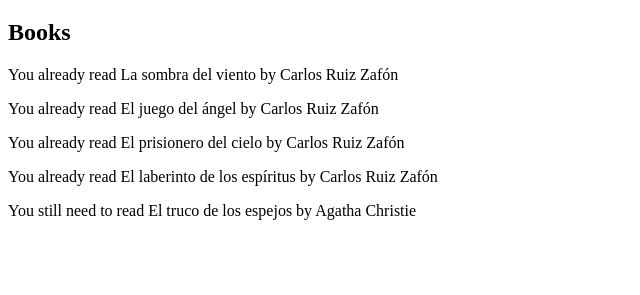
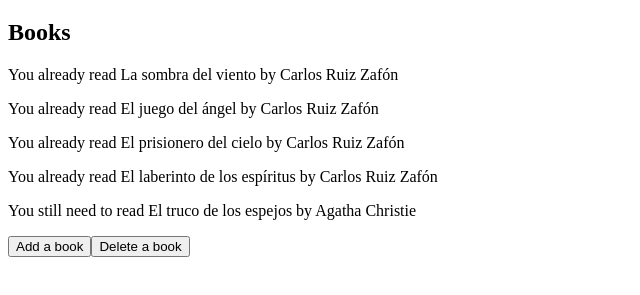
Before and after one commit to rinaprince/mlims-daw, a plain HTML site: page Unit 8/Task 808/books.html in a window 1280 px wide. Shown: the part 61-356 px from the top of the page, without its empty margins (0-640 px from the left). Drawn offline with Linux system fonts and the light colour scheme.

Commit message:
Task 808 still in progress 2

```diff
--- a/Unit 8/Task 805/script/main.js
+++ b/Unit 8/Task 805/script/main.js
@@ -11,7 +11,7 @@
         document.body.append(checkbox);
     }
 
-    let array = new Array(); //Declaration
+    //let array = new Array(); //Declaration
 
 }
 
--- a/Unit 8/Task 808/books.html
+++ b/Unit 8/Task 808/books.html
@@ -10,5 +10,7 @@
         <h1>Bookstore II</h1>
         <h2>Books</h2>
         <div id="books"></div>
+        <button type="button" id="button_one">Add a book</button>
+        <button type="button" id="button_two">Delete a book</button>
     </body>
 </html>
--- a/Unit 8/Task 808/script/books.js
+++ b/Unit 8/Task 808/script/books.js
@@ -22,7 +22,23 @@
         }
     }
 
+    //Show the number of books.
+    let number = document.querySelectorAll('p');
+    alert(number.length);
 
+    //Show the list of books.
+
+    let buttonOne = document.querySelector('#button_one');
+    document.body.append(buttonOne); //Set the button at the end
+
+    let buttonTwo = document.querySelector('#button_two');
+    document.body.append(buttonTwo); //Set the button at the end
+
+    //Add a book.
+
+    books.push("bookSix");
+
+    //Delete a book.
 }
 
 document.addEventListener('DOMContentLoaded', main);
--- a/Unit 8/Task 808/script/main.js
+++ b/Unit 8/Task 808/script/main.js
@@ -40,6 +40,13 @@
     alreadyRead: false,
 };
 
+let bookSix ={
+    title: "Un cadáver en la bilioteca",
+    author: "Agatha Christie",
+    publishedIn: 1942,
+    alreadyRead: false,
+};
+
 //Array dels llibres.
 let books =[
     bookOne,
```
